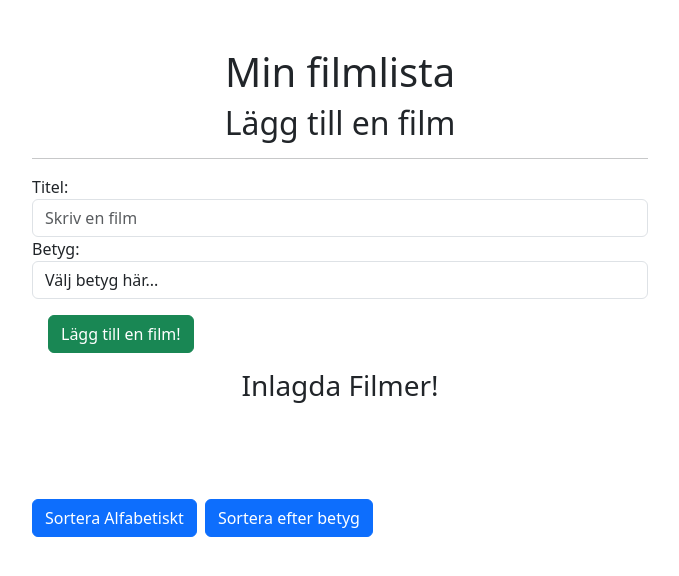
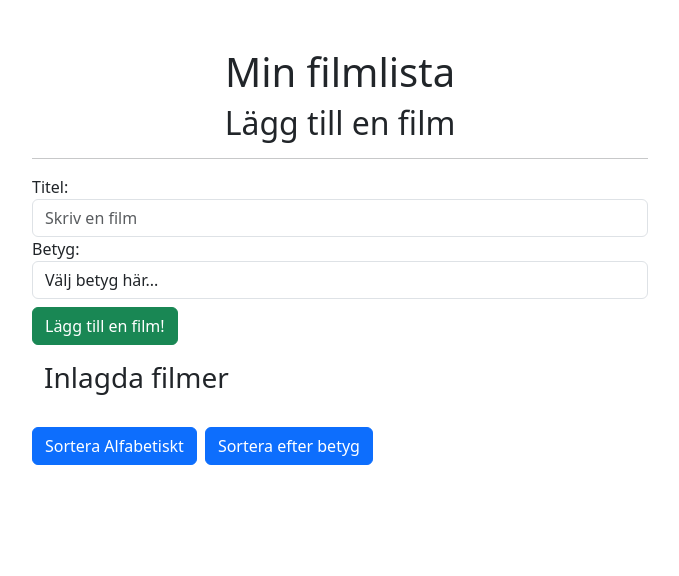
Before and after one commit to inessuhonjic/inl-6, a Next.js app in the folder inl-6/: page / in a window 1280 px wide. Shown: the top 576 px of the page, without its empty margins (300-979 px from the left). Built offline with nearby package versions, Linux system fonts and the light colour scheme.

Commit message:
Kommentarer och lite styling

```diff
--- a/inl-6/src/app/components/Button.jsx
+++ b/inl-6/src/app/components/Button.jsx
@@ -2,7 +2,7 @@
 //en Button-komponent med text och onClick som props. Återanvändbar.
 const Button = ({ text, onClick }) => {
   return (
-    <button className="btn btn-primary me-2" onClick={onClick}>
+    <button className="btn btn-primary me-2 mb-2" onClick={onClick}>
         {text}
     </button>
   );
--- a/inl-6/src/app/components/MovieList.jsx
+++ b/inl-6/src/app/components/MovieList.jsx
@@ -4,31 +4,37 @@ const MovieList = ({ movies, onRemoveMovie }) => {
   Skapar komponenten MovieList med movies och onRemoveMovie som props.
   */
   return (
-    <div>
-        <h3 className="text-center">Inlagda Filmer!</h3>
-        <ul className="list-group list-group-flush m-5">
+
+
+    <div className="container-fluid">
+      <h3 className="text mt-3">Inlagda filmer</h3>
+      <ul className="list-group list-group rounded mt-3 mb-3 w-100 flex-grow-1">
+
         {movies.map((movie, index) => (
-    <li className="position-relative list-group-item lead" key={index}>
+          <li className="position-relative list-group-item list-group-item-secondary lead m-1 pe-4" key={index}>
             {movie.title}
-        <span className="m-3 img-fluid">
-            {movie.rating && Array.from({ length: movie.rating }, (_, i) => ( // skapar en array med movie.rating tomma platser
-            <img key={i} src="/images/star.png" alt="star" id="star"/> // lägger in lika många stjärnor som tomma platser i arrayen
+
+            <span className="m-3">
+              {movie.rating && Array.from({ length: movie.rating }, (_, i) => ( // Skapar en array med movie.rating tomma platser
+                <img key={i}
+                src="/images/star.png"
+                alt="star"
+                className="star-icon img-fluid"/> // Lägger in lika många stjärnor som tomma platser i arrayen
               ))}
             </span>
 
-          <span className="position-absolute end-0"><img src="/images/delete.png"
+            <span className="position-absolute end-0">
+              <img src="/images/delete.png"
+              className= "delete-icon img-fluid ms-2"
               alt="delete"
-          id="delete"
-          onClick={() => onRemoveMovie(index)} // när kryssbilden klickas körs onRemoveMovie som tar bort ett listobjekt givet dess index
+              onClick={() => onRemoveMovie(index)} // När kryssbilden klickas körs onRemoveMovie som tar bort ett listobjekt givet dess index
             /></span>
-
           </li>
         ))}
+
       </ul>
     </div>
 
-
-
-
-)};
+  )
+};
 export default MovieList;
--- a/inl-6/src/app/components/addMovieForm.jsx
+++ b/inl-6/src/app/components/addMovieForm.jsx
@@ -1,6 +1,10 @@
 "use client";
 
-function Form ({title, rating, onAddMovie, onRatingChange, onTitleChange}) {
+
+/*Komponenten Form triggar igång onAddMovie() när användaren klickar på 'Lägg till film'.
+Komponenten tar emot 5 props: title, rating, onAddMovie, onTitleChange och onRatingChange.
+onTitleChange och OnRatingChange är eventhanterare som uppdaterar filmlistan med hjälp av useState */
+function Form({ title, rating, onAddMovie, onRatingChange, onTitleChange }) {
   const handleSubmit = (e) => {
     e.preventDefault();
     onAddMovie();
@@ -35,7 +39,7 @@ function Form ({title, rating, onAddMovie, onRatingChange, onTitleChange}) {
             <option value="4">4</option>
             <option value="5">5</option>
           </select>
-            <button className="btn btn-success m-3" type="submit">Lägg till en film!</button>
+          <button className="btn btn-success mt-2" type="submit">Lägg till en film!</button>
         </fieldset>
       </form>
     </div>
--- a/inl-6/src/app/globals.css
+++ b/inl-6/src/app/globals.css
@@ -2,12 +2,21 @@ ul {
     list-style: none;
 }
 
-li > span > #star {
-    height: 25px;
-    margin-left: 5px;
+
+li > span > .star-icon {
+    height: auto;
+    width: 3%;
+
+
 }
 
-li > span > #delete {
-    height: 25px;
+li > span > .delete-icon {
+    height: auto;
+    width: 25%;
     cursor: pointer;
+
 }
+li > span > img {
+float: right;
+ margin-left: 5px;
+}
--- a/inl-6/src/app/page.js
+++ b/inl-6/src/app/page.js
@@ -8,13 +8,18 @@ import MovieList from './components/MovieList';
 
 
 export default function Home() {
+  //här skapas movie-listan i useState samt för titel och rating
   const [movies, setMovies] = useState([]);
   const [rating, setRating] = useState("");
   const [title, setTitle] = useState("");
-  const newMovie = "";
+
   const handleAddMovie = () => {
     /*
-    kollar så att användaren fyllt i både titel och betyg
+    handleAddMovie() anropas ifrån Form-komponenten via onAddMovie, när formuläret skickats.
+    Först kollar vi så att användaren fyllt i både titel och betyg,
+    stämmer allting läggs filmen till i listan, som ett newMovie objekt.
+    Till sist nollställs inputfälten.
+
     */
     if (title != "" && rating != 0) {
 
@@ -64,16 +69,17 @@ export default function Home() {
 
    const sortByRating= () => {
     /*
-    skapar en kopia av movies och sorterar den efter betyg.
+    Skapar en kopia av movies och sorterar den efter betyg.
     */
     const sorted = [...movies].sort((a,b) => b.rating - a.rating);
     setMovies(sorted);
   };
   return (
-    <div className="container mt-5 w-50">
+        <div className="container flex mt-5 w-50">
           <h1 className="text-center">Min filmlista</h1>
           <h2 className="text-center">Lägg till en film</h2>
           <hr></hr>
+
           <Form
           title={title}
           rating={rating}
@@ -81,16 +87,12 @@ export default function Home() {
           onRatingChange = {(e) => setRating(e.target.value)}
           onAddMovie={handleAddMovie}
           />
+
         <MovieList movies={movies} onRemoveMovie={handleRemoveMovie} />
 
         <Button text="Sortera Alfabetiskt" onClick={sortByABC} />
         <Button text="Sortera efter betyg" onClick={sortByRating}/>
 
-
-
-
-
-
     </div>
 
   );
```
Lines whose indentation alone changed are shown as unchanged.
